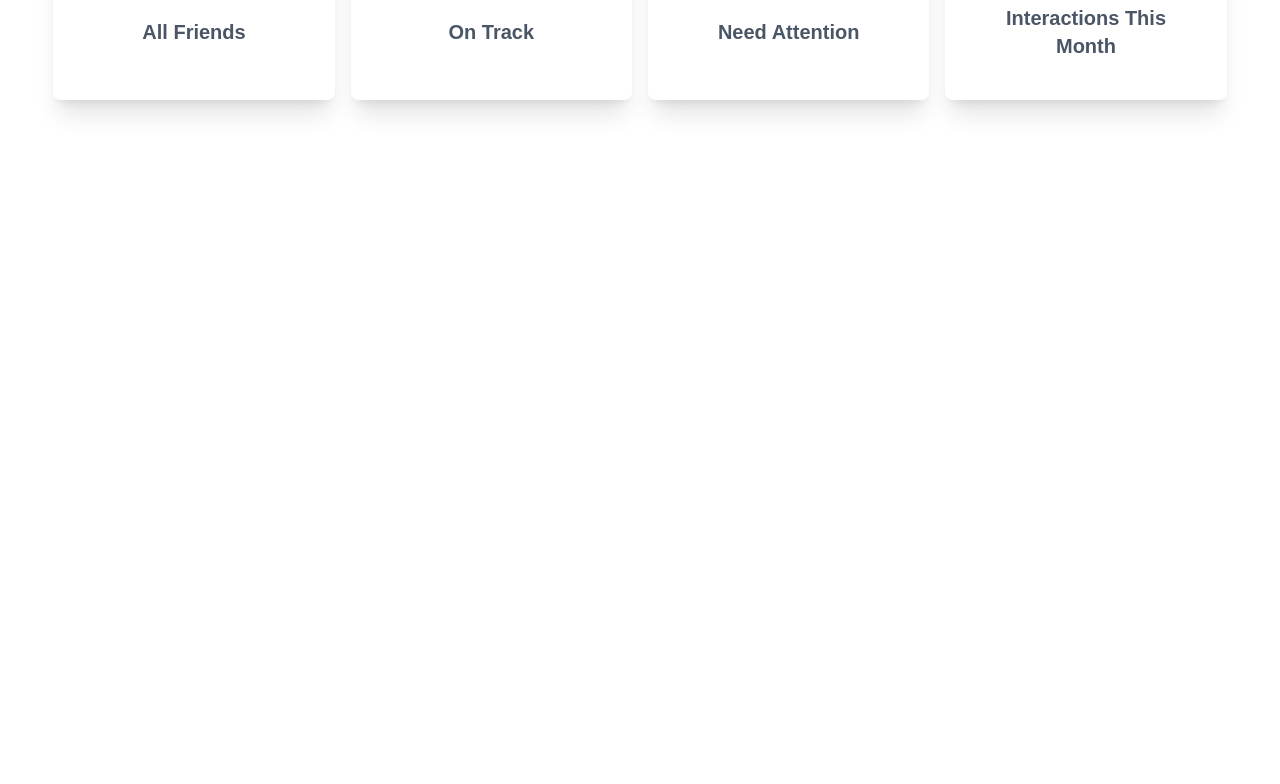
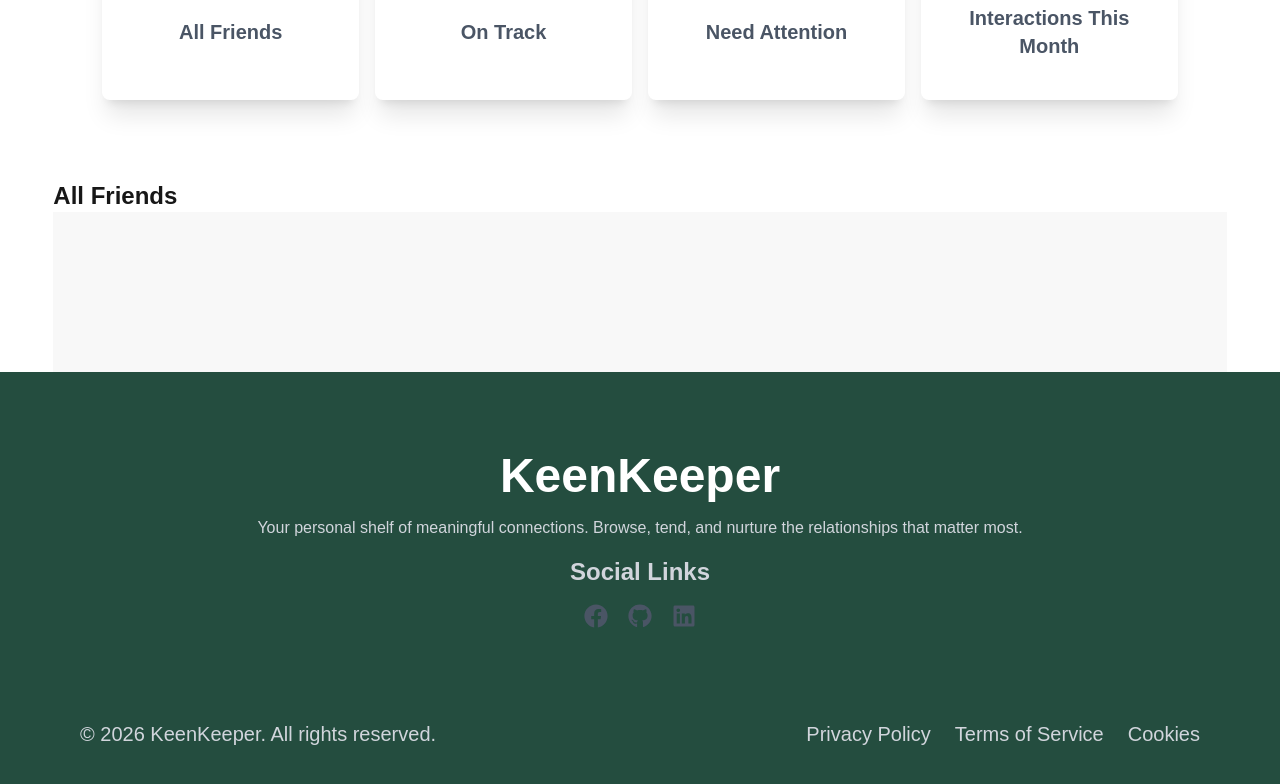
Before and after one commit to halimaashu/Friend-vibes.JHOn, a Next.js app: page / in a window 1280 px wide. Shown: the part 420-1204 px from the top of the page. Before the commit the page ends 800 px from the top, so only its background shows below. Built offline with nearby package versions, Linux system fonts and the light colour scheme.

Commit message:
implement frient activenes section

```diff
--- a/src/app/layout.js
+++ b/src/app/layout.js
@@ -3,6 +3,7 @@
 import NavBar from "@/components/NavBar";
 import Banner from "@/components/Banner";
 import FriendBox from "@/components/FrindBox";
+import Footer from "@/components/Footer";
 
 const geistSans = Geist({
   variable: "--font-geist-sans",
@@ -28,11 +29,13 @@
       <body className="min-h-full flex flex-col">
         <div>
           <NavBar></NavBar>
-          <Banner/>
-          <FriendBox></FriendBox>
+
         </div>
 
         <div>  {children}</div>
+        <div>
+          <Footer/>
+        </div>
       </body>
     </html>
   );
--- a/src/app/page.js
+++ b/src/app/page.js
@@ -1,9 +1,16 @@
+import Banner from "@/components/Banner";
+import FriendBox from "@/components/FrindBox";
 import NavBar from "@/components/NavBar";
+import AllFriend from "@/pages/AllFriend";
 import Image from "next/image";
 
 export default function Home() {
   return (
-    <div className="">
+    <div className="max-w-11/12 mx-auto">
+
+    <Banner/>
+    <FriendBox/>
+    <AllFriend/>
 
     </div>
   );
--- /dev/null
+++ b/src/components/Footer.jsx
@@ -0,0 +1,46 @@
+import React from "react";
+import {
+  FaFacebook,
+  FaFacebookSquare,
+  FaGithub,
+  FaLinkedin,
+} from "react-icons/fa";
+import { FaSquareInstagram, FaSquareWhatsapp } from "react-icons/fa6";
+
+const Footer = () => {
+  return (
+    <div className="bg-[#244D3F] py-20 space-y-4 mx-auto">
+      <h1 className="text-5xl font-bold text-white text-center ">KeenKeeper</h1>
+      <p className="text-gray-300 text-center">
+        Your personal shelf of meaningful connections. Browse, tend, and nurture
+        the relationships that matter most.
+      </p>
+      <p className="text-2xl font-semibold text-gray-300 text-center">
+        Social Links
+      </p>
+      <div className="flex gap-5 text-2xl text-gray-600  justify-center items-center">
+        <a href="#" className="hover:text-blue-600">
+          <FaFacebook />
+        </a>
+
+        <a href="#" className="hover:text-black">
+          <FaGithub />
+        </a>
+
+        <a href="#" className="hover:text-blue-500">
+          <FaLinkedin />
+        </a>
+      </div>
+      <div className="text-xl text-gray-300 flex justify-between p-3 md:px-20  mt-20">
+        <div className=""><h1>© 2026 KeenKeeper. All rights reserved.</h1></div>
+        <div className="flex gap-6">
+            <p>Privacy Policy</p>
+            <p>Terms of Service</p>
+            <p>Cookies</p>
+            </div>
+      </div>
+    </div>
+  );
+};
+
+export default Footer;
--- /dev/null
+++ b/src/pages/AllFriend.jsx
@@ -0,0 +1,12 @@
+import React from 'react';
+
+const AllFriend = () => {
+    return (
+        <div>
+            <h1 className='text-2xl font-bold'> All Friends</h1>
+            <div className="bg-base-200 py-20 px-5"></div>
+        </div>
+    );
+};
+
+export default AllFriend;
```
